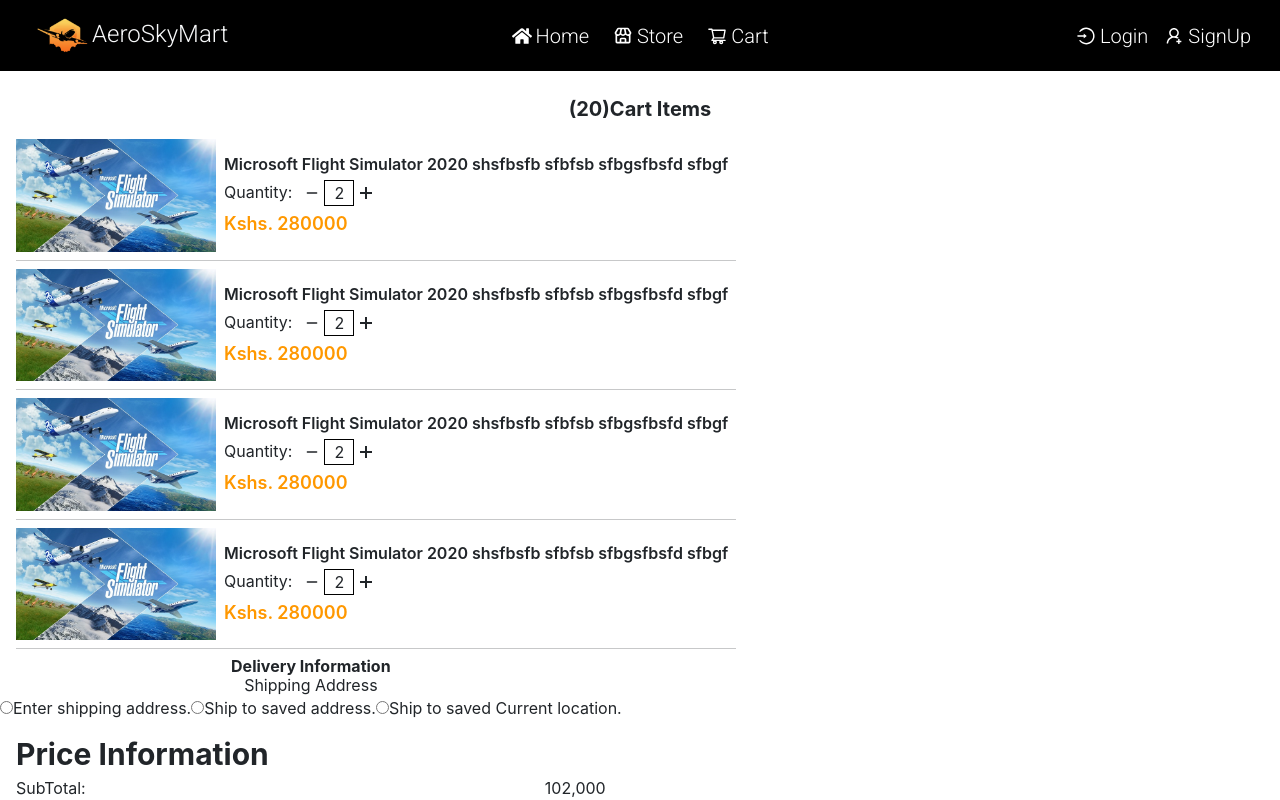
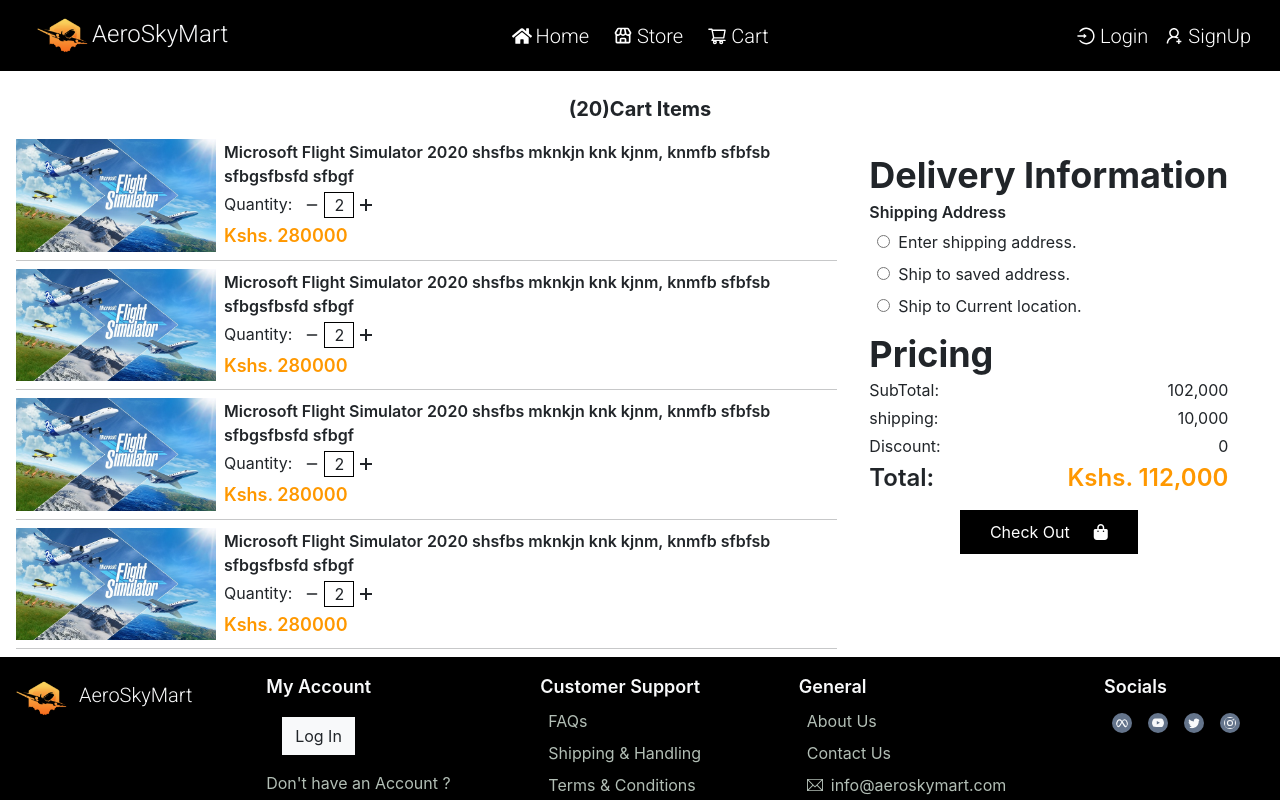
Before and after one commit to Osorabrian/AeroSkyMart, a React (Create React App) app: page /cart in a window 1280 px wide. Shown: the top 800 px of the page. Built offline with nearby package versions, Linux system fonts and the light colour scheme.

Commit message:
format delivery information and pricing

```diff
--- a/src/Components/Cart/Cart.js
+++ b/src/Components/Cart/Cart.js
@@ -14,7 +14,7 @@ export default function Cart(){
 
             <div className="flex flex-wrap" id='price-div'>
 
-                <div>
+                <div className="w-8/12">
                     <CartItem />
                     <CartItem />
                     <CartItem />
@@ -23,15 +23,16 @@ export default function Cart(){
 
                 <div className="flex-wrap">
 
-                    <div>
-                        <h1 className="font-bold">Delivery Information</h1>
+                    <div className="text-left m-3">
+                        <h1 className="font-bold text-4xl">Delivery Information</h1>
 
-                        <h2>Shipping Address</h2>
+                        <h2 className="font-semibold mt-2">Shipping Address</h2>
 
-                        <form name="shipping-address">
+                        <form name="shipping-address" className="flex-wrap">
 
+                            <div className="m-2">
                                 <input type="radio" name='shipping-address' value={'enter-address'} onClick={(e) => setAddressValue(e.target.value)}/>
-                            <label>Enter shipping address.</label>
+                                <label className="ms-2">Enter shipping address.</label>
 
                                 {addressValue === 'enter-address' && (
                                     <div>
@@ -47,18 +48,49 @@ export default function Cart(){
                                         <textarea placeholder="Additional Comments" rows={2}/>
                                     </div>
                                 )}
+                            </div>
 
+                            <div className="m-2">
                                 <input type="radio" name="shipping-address" value={'saved-address'} onClick={(e) => setAddressValue(e.target.value)}/>
-                            <label>Ship to saved address.</label>
+                                <label className="ms-2">Ship to saved address.</label>
 
+                                {
+                                    addressValue === 'saved-address' && (
+                                        <div>
+                                            <form>
+                                                <label>Select Address</label>
+                                                <select name="address" >
+                                                    <option value={'home'}>Home</option>
+                                                    <option value={'work'}>Work</option>
+                                                    <option value={'parents'}>Parents</option>
+                                                </select>
+                                            </form>
+                                        </div>
+                                    )
+                                }
+                            </div>
+
+                            <div className="m-2">
                                 <input type="radio" name="shipping-address" value={'current-address'}onClick={(e) => setAddressValue(e.target.value)}/>
-                            <label>Ship to saved Current location.</label>
+                                <label className="ms-2">Ship to Current location.</label>
+
+                                {
+                                    addressValue === 'current-address' && (
+                                        <div>
+                                            <form>
+                                                <label>Current location</label>
+                                                <input type="text" placeholder="Current Location"/>
+                                            </form>
+                                        </div>
+                                    )
+                                }
+                            </div>
 
                         </form>
                     </div>
 
                     <div className="text-left m-3">
-                        <p className="text-3xl font-bold">Price Information</p>
+                        <p className="text-4xl font-bold">Pricing</p>
 
                         <div className="justify-between flex my-1">
                         <p>SubTotal:</p>
--- a/src/Components/Cart/CartItem.js
+++ b/src/Components/Cart/CartItem.js
@@ -15,7 +15,7 @@ export default function CartItem(){
                     <img src={img} alt="" id="thumbnail"/>
 
                     <div className="flex-wrap my-auto mx-2">
-                        <p className="flex flex-wrap font-semibold">Microsoft Flight Simulator 2020 shsfbsfb sfbfsb sfbgsfbsfd sfbgf</p>
+                        <p className="flex flex-wrap font-semibold">Microsoft Flight Simulator 2020 shsfbs mknkjn knk kjnm, knmfb sfbfsb sfbgsfbsfd sfbgf</p>
 
                         <div className="flex my-1">
                             <p className="me-2">Quantity:</p>
```
Lines whose indentation alone changed are shown as unchanged.
